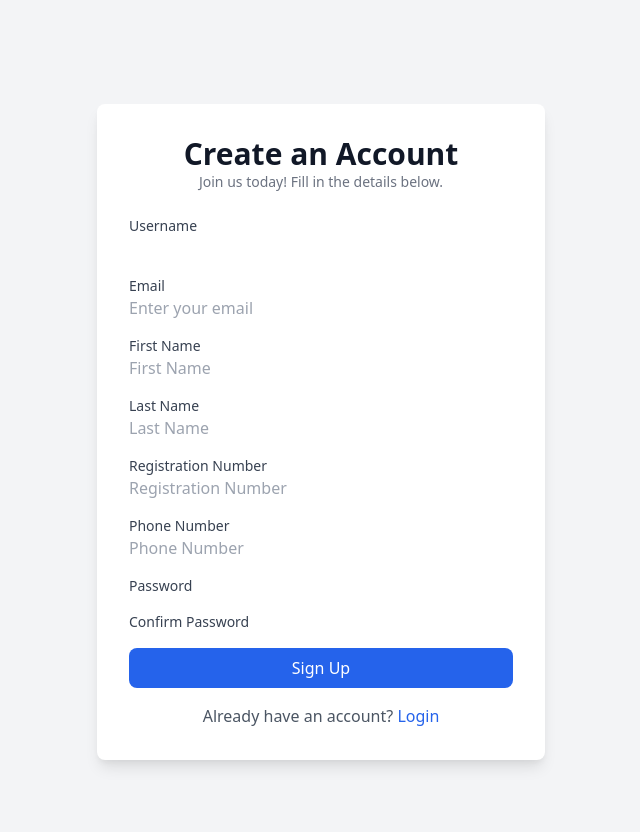
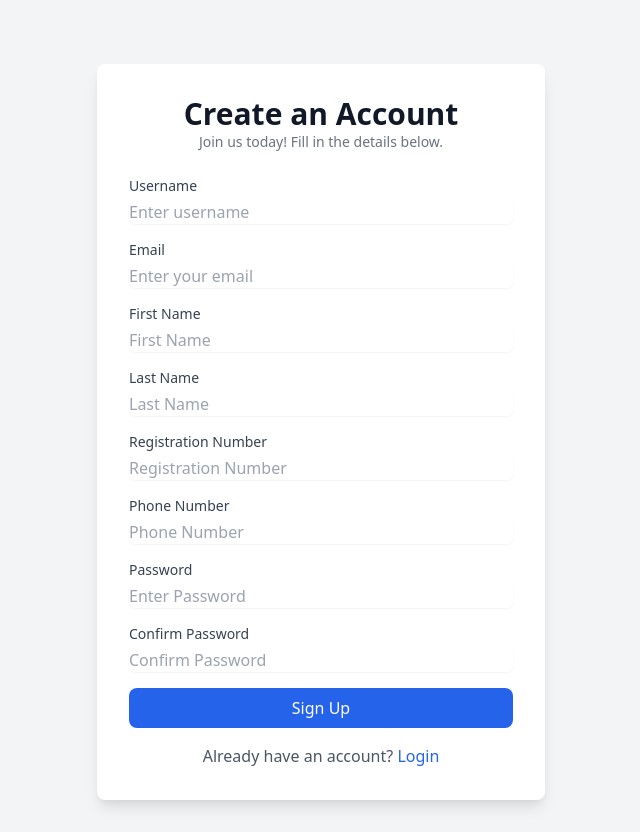
Before and after one commit to steve-ongera/murang-a-university-id-founder, a Django app: page /register/ in a window 1280 px wide. Shown: the part 64-896 px from the top of the page, without its empty margins (319-959 px from the left). Run offline with Django 5.2, Linux system fonts and the light colour scheme.

Commit message:
made changes on forms , views and auth

```diff
--- a/mut/forms.py
+++ b/mut/forms.py
@@ -34,7 +34,7 @@ class CustomUserRegistrationForm(forms.ModelForm):
         widget=forms.TextInput(attrs={'class': 'form-control', 'placeholder': 'Phone Number'})
     )
     password = forms.CharField(
-        min_length=8,
+        min_length=4,
         widget=forms.PasswordInput(attrs={'class': 'form-control', 'placeholder': 'Enter Password'}),
         help_text="Password must be at least 8 characters long."
     )
--- a/mut/views.py
+++ b/mut/views.py
@@ -36,7 +36,7 @@ def register_view(request):
             user = form.save()
             login(request, user)
             messages.success(request, 'Registration successful!')
-            return redirect('home')
+            return redirect('login')
         else:
             messages.error(request, 'Please correct the errors below.')
     else:
--- a/templates/auth/register.html
+++ b/templates/auth/register.html
@@ -13,8 +13,10 @@
 
             <!-- Username -->
             <div>
-                <label class="block text-sm font-medium text-gray-700">Username</label>
-                {{ form.username }}
+                <label for="username" class="block text-sm font-medium text-gray-700">Username</label>
+                <input type="text" name="username" id="username"
+                    class="mt-1 block w-full rounded-md border-gray-300 shadow-sm focus:border-blue-500 focus:ring-blue-500"
+                    placeholder="Enter username">
                 {% if form.username.errors %}
                     <p class="text-sm text-red-500 mt-1">{{ form.username.errors.0 }}</p>
                 {% endif %}
@@ -22,8 +24,10 @@
 
             <!-- Email -->
             <div>
-                <label class="block text-sm font-medium text-gray-700">Email</label>
-                {{ form.email }}
+                <label for="email" class="block text-sm font-medium text-gray-700">Email</label>
+                <input type="email" name="email" id="email"
+                    class="mt-1 block w-full rounded-md border-gray-300 shadow-sm focus:border-blue-500 focus:ring-blue-500"
+                    placeholder="Enter your email">
                 {% if form.email.errors %}
                     <p class="text-sm text-red-500 mt-1">{{ form.email.errors.0 }}</p>
                 {% endif %}
@@ -31,8 +35,10 @@
 
             <!-- First Name -->
             <div>
-                <label class="block text-sm font-medium text-gray-700">First Name</label>
-                {{ form.first_name }}
+                <label for="first_name" class="block text-sm font-medium text-gray-700">First Name</label>
+                <input type="text" name="first_name" id="first_name"
+                    class="mt-1 block w-full rounded-md border-gray-300 shadow-sm focus:border-blue-500 focus:ring-blue-500"
+                    placeholder="First Name">
                 {% if form.first_name.errors %}
                     <p class="text-sm text-red-500 mt-1">{{ form.first_name.errors.0 }}</p>
                 {% endif %}
@@ -40,8 +46,10 @@
 
             <!-- Last Name -->
             <div>
-                <label class="block text-sm font-medium text-gray-700">Last Name</label>
-                {{ form.last_name }}
+                <label for="last_name" class="block text-sm font-medium text-gray-700">Last Name</label>
+                <input type="text" name="last_name" id="last_name"
+                    class="mt-1 block w-full rounded-md border-gray-300 shadow-sm focus:border-blue-500 focus:ring-blue-500"
+                    placeholder="Last Name">
                 {% if form.last_name.errors %}
                     <p class="text-sm text-red-500 mt-1">{{ form.last_name.errors.0 }}</p>
                 {% endif %}
@@ -49,8 +57,11 @@
 
             <!-- Registration Number -->
             <div>
-                <label class="block text-sm font-medium text-gray-700">Registration Number</label>
-                {{ form.registration_number }}
+                <label for="registration_number" class="block text-sm font-medium text-gray-700">Registration Number</label>
+                <input type="text" name="registration_number" id="registration_number"
+                    class="mt-1 block w-full rounded-md border-gray-300 shadow-sm focus:border-blue-500 focus:ring-blue-500"
+                    placeholder="Registration Number">
+
                 {% if form.registration_number.errors %}
                     <p class="text-sm text-red-500 mt-1">{{ form.registration_number.errors.0 }}</p>
                 {% endif %}
@@ -58,8 +69,11 @@
 
             <!-- Phone Number -->
             <div>
-                <label class="block text-sm font-medium text-gray-700">Phone Number</label>
-                {{ form.phone_number }}
+                <label for="phone_number" class="block text-sm font-medium text-gray-700">Phone Number</label>
+                <input type="text" name="phone_number" id="phone_number"
+                    class="mt-1 block w-full rounded-md border-gray-300 shadow-sm focus:border-blue-500 focus:ring-blue-500"
+                    placeholder="Phone Number">
+
                 {% if form.phone_number.errors %}
                     <p class="text-sm text-red-500 mt-1">{{ form.phone_number.errors.0 }}</p>
                 {% endif %}
@@ -67,19 +81,24 @@
 
             <!-- Password -->
             <div>
-                <label class="block text-sm font-medium text-gray-700">Password</label>
-                {{ form.password1 }}
-                {% if form.password1.errors %}
-                    <p class="text-sm text-red-500 mt-1">{{ form.password1.errors.0 }}</p>
+                <label for="password" class="block text-sm font-medium text-gray-700">Password</label>
+                <input type="password" name="password" id="password"
+                    class="mt-1 block w-full rounded-md border-gray-300 shadow-sm focus:border-blue-500 focus:ring-blue-500"
+                    placeholder="Enter Password">
+
+                {% if form.password.errors %}
+                    <p class="text-sm text-red-500 mt-1">{{ form.password.errors.0 }}</p>
                 {% endif %}
             </div>
 
             <!-- Confirm Password -->
             <div>
-                <label class="block text-sm font-medium text-gray-700">Confirm Password</label>
-                {{ form.password2 }}
-                {% if form.password2.errors %}
-                    <p class="text-sm text-red-500 mt-1">{{ form.password2.errors.0 }}</p>
+                <label for="confirm_password" class="block text-sm font-medium text-gray-700">Confirm Password</label>
+                <input type="password" name="confirm_password" id="confirm_password"
+                    class="mt-1 block w-full rounded-md border-gray-300 shadow-sm focus:border-blue-500 focus:ring-blue-500"
+                    placeholder="Confirm Password">
+                {% if form.confirm_password.errors %}
+                    <p class="text-sm text-red-500 mt-1">{{ form.confirm_password.errors.0 }}</p>
                 {% endif %}
             </div>
 
```
Also changed, not shown: db.sqlite3, media/students_ids/front/1600w-m59Rrydt2fw.webp (added), media/students_ids/front/1600w-sTrhCqUwAEA_hc3trYJ.webp (added), media/students_ids/front/xxxx.jpg (added).
